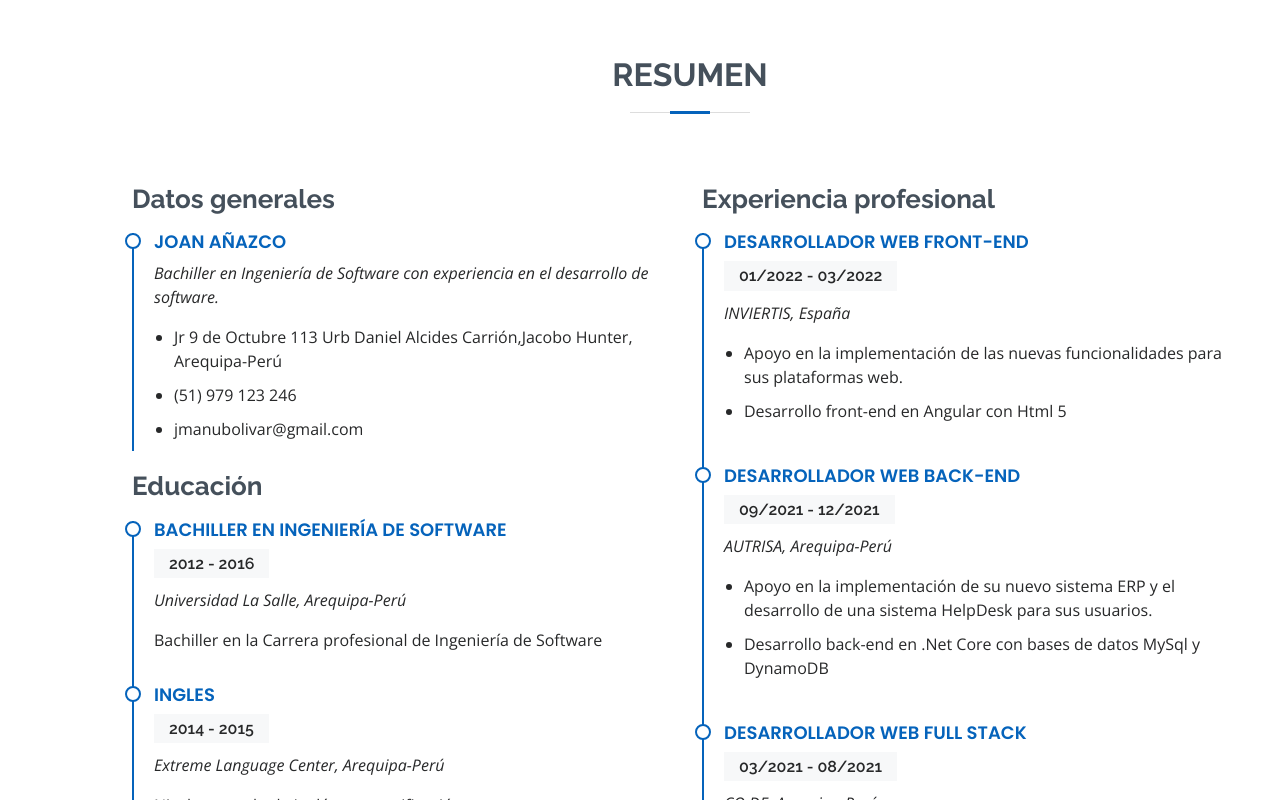
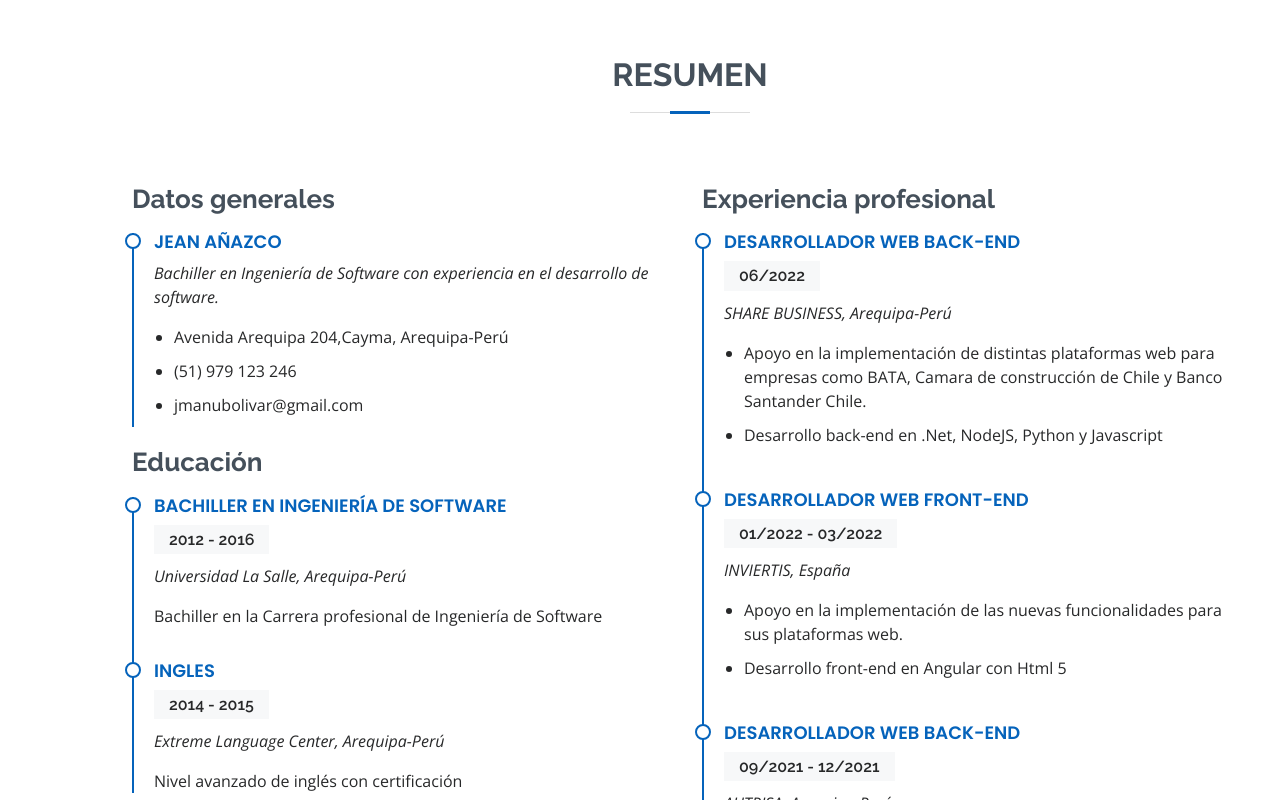
Before and after one commit to jeamBolivar/portafolio, a plain HTML site: page index.html in a window 1280 px wide. Shown: the part 2000-2800 px from the top of the page. Drawn offline with nearby package versions, Linux system fonts and the light colour scheme.

Commit message:
Update index.html

```diff
--- a/index.html
+++ b/index.html
@@ -5,7 +5,7 @@
   <meta charset="utf-8">
   <meta content="width=device-width, initial-scale=1.0" name="viewport">
 
-  <title>Joan Añazco - Portafolio</title>
+  <title>Jean Añazco - Portafolio</title>
   <meta content="" name="description">
   <meta content="" name="keywords">
 
@@ -57,7 +57,7 @@
   <!-- ======= Hero Section ======= -->
   <section id="hero" class="d-flex flex-column justify-content-center">
     <div class="container" data-aos="zoom-in" data-aos-delay="100">
-      <h1>Joan Añazco</h1>
+      <h1>Jean Añazco</h1>
       <p>Soy <span class="typed" data-typed-items="Desarrollador"></span></p>
       <div class="social-links">
         <a href="https://twitter.com/jean_anazco" class="twitter"><i class="bx bxl-twitter"></i></a>
@@ -211,10 +211,10 @@
           <div class="col-lg-6">
             <h3 class="resume-title">Datos generales</h3>
             <div class="resume-item pb-0">
-              <h4>Joan Añazco</h4>
+              <h4>Jean Añazco</h4>
               <p><em>Bachiller en Ingeniería de Software con experiencia en el desarrollo de software.</em></p>
               <ul>
-                <li>Jr 9 de Octubre 113 Urb Daniel Alcides Carrión,Jacobo Hunter, Arequipa-Perú</li>
+                <li>Avenida Arequipa 204,Cayma, Arequipa-Perú</li>
                 <li>(51) 979 123 246</li>
                 <li>jmanubolivar@gmail.com</li>
               </ul>
@@ -236,6 +236,15 @@
           </div>
           <div class="col-lg-6">
             <h3 class="resume-title">Experiencia profesional</h3>
+            <div class="resume-item">
+              <h4>Desarrollador web back-end</h4>
+              <h5>06/2022</h5>
+              <p><em>SHARE BUSINESS, Arequipa-Perú</em></p>
+              <ul>
+                <li>Apoyo en la implementación de distintas plataformas web para empresas como BATA, Camara de construcción de Chile y Banco Santander Chile.</li>
+                <li>Desarrollo back-end en .Net, NodeJS, Python y Javascript</li>
+              </ul>
+            </div>
             <div class="resume-item">
               <h4>Desarrollador web front-end</h4>
               <h5>01/2022 - 03/2022</h5>
@@ -357,7 +366,7 @@
   <!-- ======= Footer ======= -->
   <footer id="footer">
     <div class="container">
-      <h3>Joan Añazco</h3>
+      <h3>Jean Añazco</h3>
       <p>Bachiller de la Carrera profesional de Ingeniería de Software de la Universidad La Salle- Arequipa con experiencia en el desarrollo de software.</p>
       <div class="social-links">
         <a href="https://twitter.com/jean_anazco" class="twitter"><i class="bx bxl-twitter"></i></a>
```
